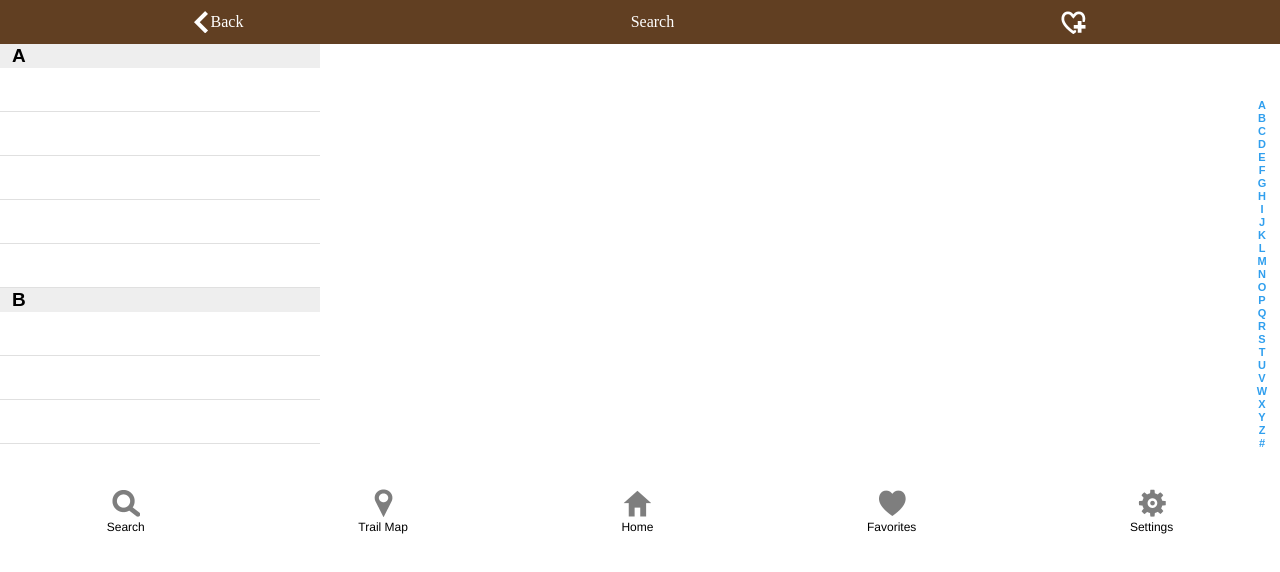
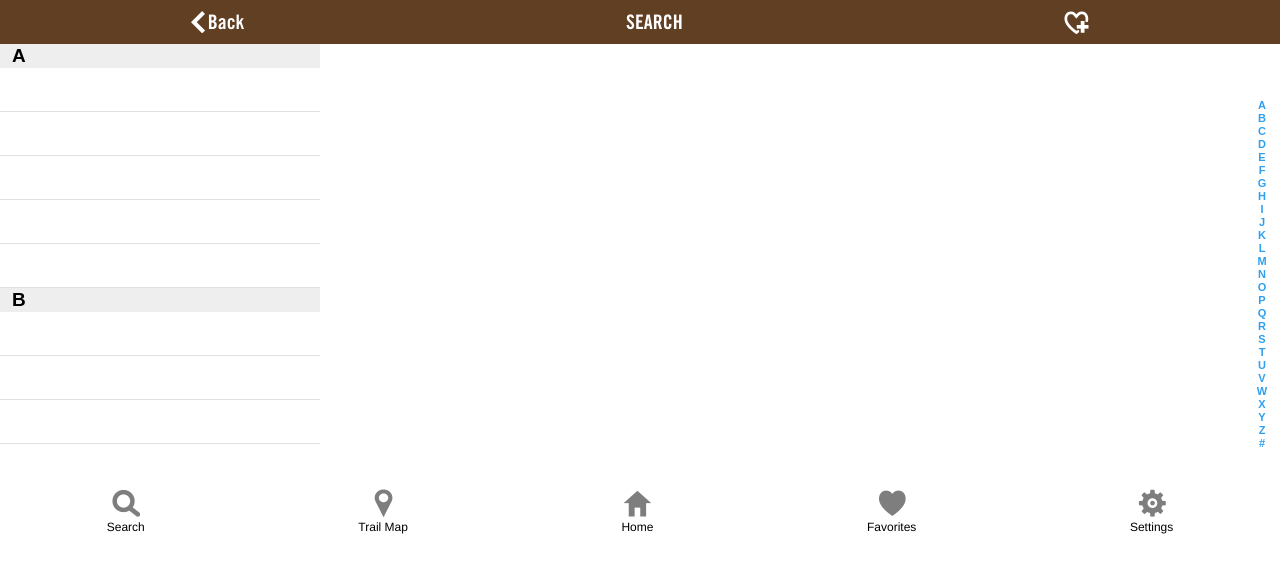
Before and after one commit to Mattmlm/iphonemock, a plain HTML site: page main.html in a window 1280 px wide. Drawn offline with nearby package versions, Linux system fonts and the light colour scheme; no server answers.

Commit message:
Header - cleaning up header font

```diff
--- a/assets/css/header.css
+++ b/assets/css/header.css
@@ -1,3 +1,8 @@
+@font-face {
+  font-family: 'Trade Gothic LTS Condensed';
+  src: url('../fonts/Trade Gothic LTS Condensed.otf') format('opentype');
+}
+
 /*header.css*/
 
 .header {
@@ -5,6 +10,7 @@
 	display: -webkit-box;
 	color: white;
 	height: 44px;
+	font-family: 'Trade Gothic LTS Condensed';
 }
 .header > * {
 	-webkit-box-flex: 1;
@@ -12,18 +18,25 @@
 	-webkit-box-pack: center;
 	-webkit-box-align: center;
 	padding: 5px 10px;
+	font-size: 20px;
 }
 .header-back-button {
+
 }
 .back-icon {
 	background: transparent url(../images/caratBack.png) no-repeat;
 	background-size: 14px;
-	display: inline-block;
+	display: block;
 	width: 14px; height: 22px;
 	margin-right: 3px;
 	pointer-events: none;
 }
-.header-add-to-fav {
+.back-text {
+	margin-top: 6px;
+}
+.header-page-title {
+	text-transform: uppercase;
+	padding-top: 10px;
 }
 
 .add-to-fav-icon {
--- a/main.html
+++ b/main.html
@@ -13,7 +13,7 @@
 		  <div class='header'>
 		    <div class='header-back-button'>
 		    	<div class='back-icon'></div>
-		    	<div>Back</div>
+		    	<div class='back-text'>Back</div>
 		    </div>
 		    <div class='header-page-title'>Search</div>
 		    <div class='header-add-to-fav'>
```
